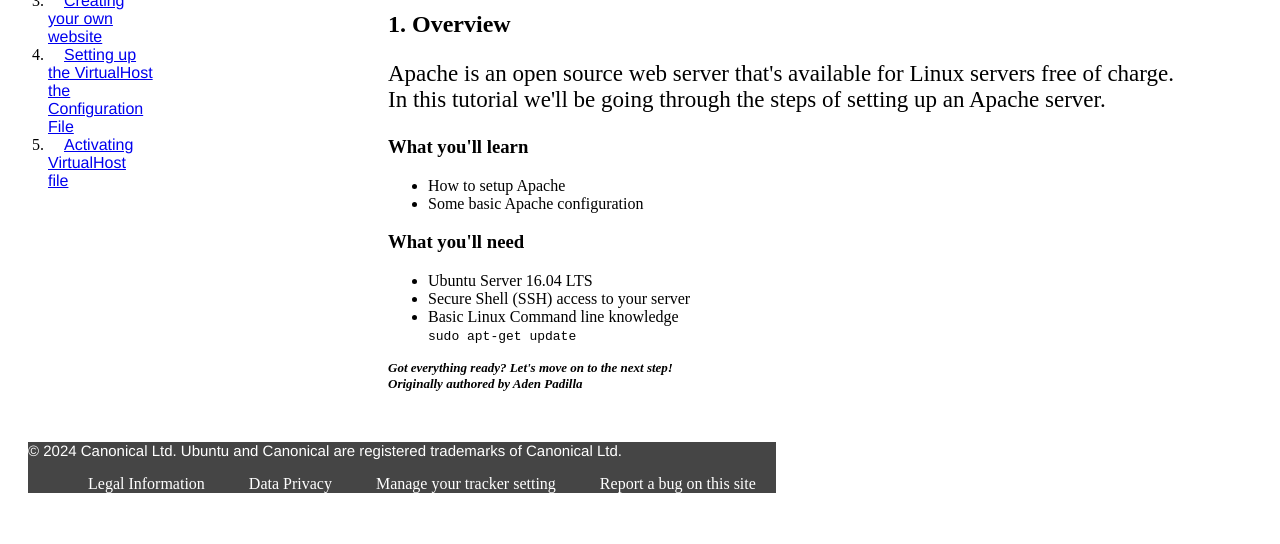
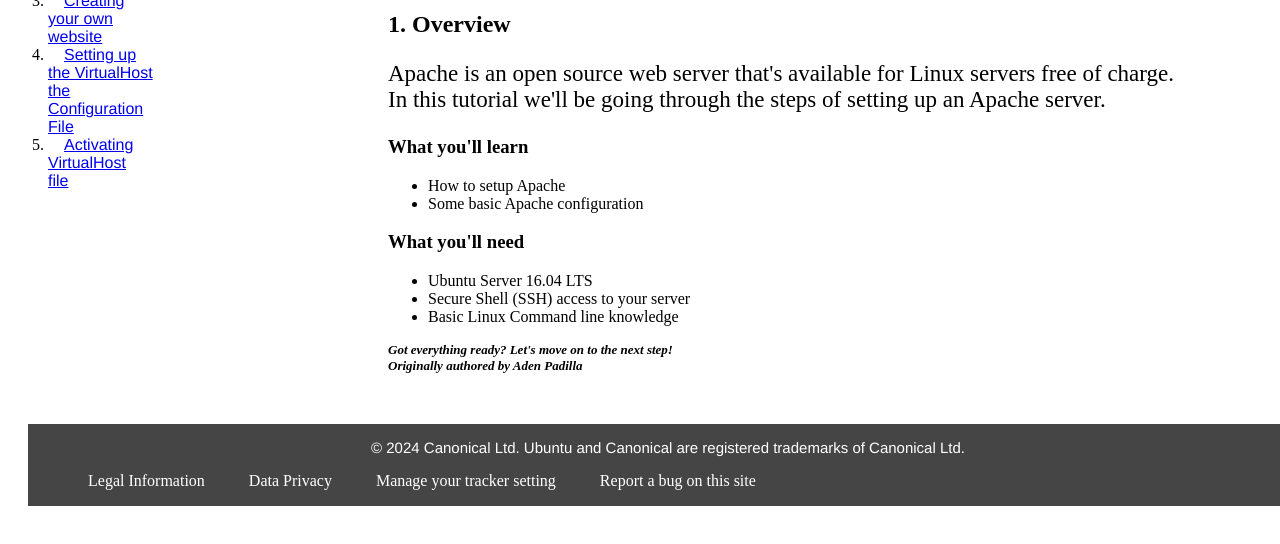
Before and after one commit to bakaanano/Magang, a plain HTML site: page home.html in a window 1280 px wide. Shown: the part 176-720 px from the top of the page. Drawn offline with Linux system fonts and the light colour scheme.

Commit message:
Update home.html

```diff
--- a/home.html
+++ b/home.html
@@ -63,16 +63,19 @@
             margin-top: 50px;
             background-color: #454545;
             color: #ffffff;
-            width: fit-content;
+            width: 100%;
+            position: fixed;
         }
         footer ul li {
             display: inline;
             margin-left: 20px;
             margin-right: 20px;
+
         }
         .footp {
             font-size: 15px;
             font-family: 'Franklin Gothic Medium', 'Arial Narrow', Arial, sans-serif;
+            text-align: center;
         }
     </style>
 </head>
@@ -111,7 +114,6 @@
             <li>Ubuntu Server 16.04 LTS</li>
             <li>Secure Shell (SSH) access to your server</li>
             <li>Basic Linux Command line knowledge</li>
-            <code>sudo apt-get update</code>
         </ul>
 
         <h5>Got everything ready? Let's move on to the next step!</h5>
```
